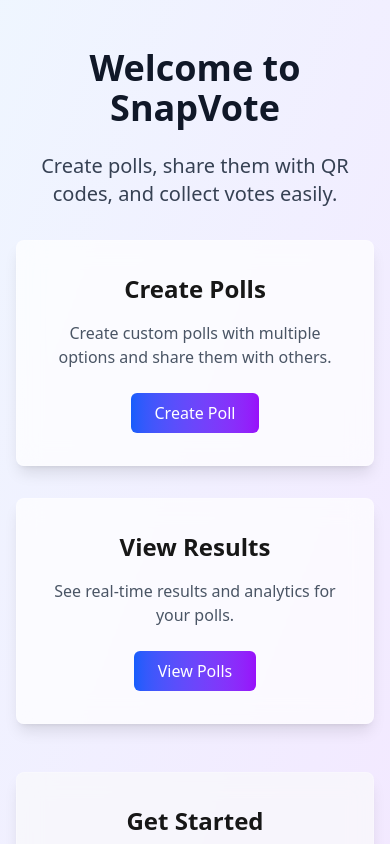
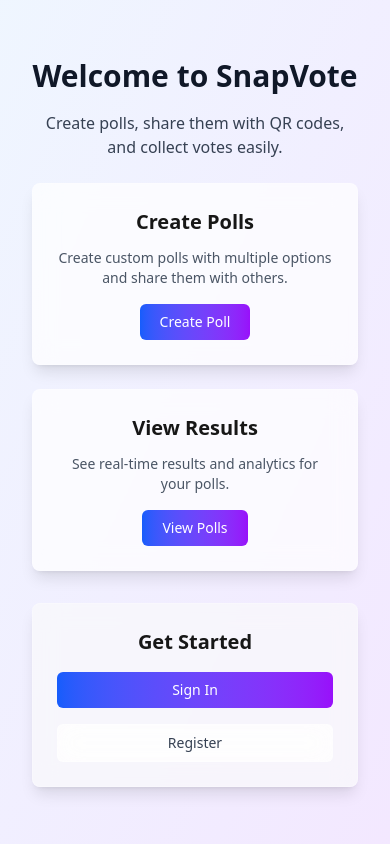
Before and after one commit to Masesee/polling-alxdev, a Next.js app: page / in a window 390 px wide. Shown: the top 844 px of the page. Built offline with nearby package versions, Linux system fonts and the light colour scheme; no server answers.

Commit message:
feat(ui): improve responsive design for mobile devices
- Update poll list grid layout for better mobile display
- Add mobile menu toggle to navbar with responsive styles
- Adjust homepage layout and typography for mobile screens

```diff
--- a/app/page.tsx
+++ b/app/page.tsx
@@ -12,53 +12,55 @@ export default async function Home() {
   }
 
   return (
-    <div className="flex min-h-screen flex-col items-center justify-center py-12 px-4 sm:px-6 lg:px-8 bg-gradient-to-br from-blue-50 to-purple-100 dark:from-gray-900 dark:to-gray-800">
-      <main className="flex flex-col items-center text-center max-w-3xl mx-auto w-full">
-        <h1 className="text-4xl font-extrabold mb-6 text-gray-900 dark:text-white">Welcome to SnapVote</h1>
-        <p className="text-xl mb-8 text-gray-700 dark:text-gray-300">
+    <div className="flex min-h-screen flex-col items-center justify-center py-8 px-4 sm:px-6 lg:px-8 bg-gradient-to-br from-blue-50 to-purple-100 dark:from-gray-900 dark:to-gray-800">
+      <main className="flex flex-col items-center text-center max-w-4xl mx-auto w-full px-4">
+        <h1 className="text-3xl sm:text-4xl md:text-5xl font-extrabold mb-4 sm:mb-6 text-gray-900 dark:text-white leading-tight">
+          Welcome to SnapVote
+        </h1>
+        <p className="text-base sm:text-lg md:text-xl mb-6 sm:mb-8 text-gray-700 dark:text-gray-300 max-w-2xl">
           Create polls, share them with QR codes, and collect votes easily.
         </p>
 
-        <div className="grid grid-cols-1 md:grid-cols-2 gap-8 w-full max-w-2xl mb-12">
-          <div className="backdrop-blur-md bg-white/70 dark:bg-gray-800/70 border border-white/20 rounded-lg p-8 flex flex-col items-center shadow-lg hover:shadow-xl transition-all duration-300 hover:scale-105">
-            <h2 className="text-2xl font-extrabold mb-4 dark:text-white">Create Polls</h2>
-            <p className="mb-6 text-gray-600 dark:text-gray-300">
+        <div className="grid grid-cols-1 md:grid-cols-2 gap-6 sm:gap-8 w-full max-w-4xl mb-8 sm:mb-12">
+          <div className="backdrop-blur-md bg-white/70 dark:bg-gray-800/70 border border-white/20 rounded-lg p-6 sm:p-8 flex flex-col items-center shadow-lg hover:shadow-xl transition-all duration-300 hover:scale-105">
+            <h2 className="text-xl sm:text-2xl font-extrabold mb-3 sm:mb-4 dark:text-white">Create Polls</h2>
+            <p className="mb-4 sm:mb-6 text-sm sm:text-base text-gray-600 dark:text-gray-300 text-center">
               Create custom polls with multiple options and share them with others.
             </p>
             <Link
               href="/polls/create"
-              className="bg-gradient-to-r from-blue-600 to-purple-600 text-white px-6 py-2 rounded-md hover:from-blue-700 hover:to-purple-700 focus:outline-none focus:ring-2 focus:ring-blue-500 focus:ring-offset-2 mt-auto transition-all duration-300 hover:scale-105"
+              className="bg-gradient-to-r from-blue-600 to-purple-600 text-white px-5 py-2 sm:px-6 sm:py-2.5 rounded-md hover:from-blue-700 hover:to-purple-700 focus:outline-none focus:ring-2 focus:ring-blue-500 focus:ring-offset-2 mt-auto transition-all duration-300 hover:scale-105 text-sm sm:text-base"
             >
               Create Poll
             </Link>
           </div>
 
-          <div className="backdrop-blur-md bg-white/70 dark:bg-gray-800/70 border border-white/20 rounded-lg p-8 flex flex-col items-center shadow-lg hover:shadow-xl transition-all duration-300 hover:scale-105">
-            <h2 className="text-2xl font-extrabold mb-4 dark:text-white">View Results</h2>
-            <p className="mb-6 text-gray-600 dark:text-gray-300">
+          <div className="backdrop-blur-md bg-white/70 dark:bg-gray-800/70 border border-white/20 rounded-lg p-6 sm:p-8 flex flex-col items-center shadow-lg hover:shadow-xl transition-all duration-300 hover:scale-105">
+            <h2 className="text-xl sm:text-2xl font-extrabold mb-3 sm:mb-4 dark:text-white">View Results</h2>
+            <p className="mb-4 sm:mb-6 text-sm sm:text-base text-gray-600 dark:text-gray-300 text-center">
               See real-time results and analytics for your polls.
             </p>
             <Link
               href="/polls"
-              className="bg-gradient-to-r from-blue-600 to-purple-600 text-white px-6 py-2 rounded-md hover:from-blue-700 hover:to-purple-700 focus:outline-none focus:ring-2 focus:ring-blue-500 focus:ring-offset-2 mt-auto transition-all duration-300 hover:scale-105"
+              className="bg-gradient-to-r from-blue-600 to-purple-600 text-white px-5 py-2 sm:px-6 sm:py-2.5 rounded-md hover:from-blue-700 hover:to-purple-700 focus:outline-none focus:ring-2 focus:ring-blue-500 focus:ring-offset-2 mt-auto transition-all duration-300 hover:scale-105 text-sm sm:text-base"
             >
               View Polls
             </Link>
           </div>
         </div>
 
-        <div className="w-full max-w-2xl backdrop-blur-md bg-gray-50/70 dark:bg-gray-800/70 border border-white/20 rounded-lg p-8 shadow-lg">
-          <h2 className="text-2xl font-extrabold mb-4 dark:text-white">Get Started</h2>
+        <div className="w-full max-w-4xl backdrop-blur-md bg-gray-50/70 dark:bg-gray-800/70 border border-white/20 rounded-lg p-6 sm:p-8 shadow-lg">
+          <h2 className="text-xl sm:text-2xl font-extrabold mb-4 dark:text-white">Get Started</h2>
           <div className="flex flex-col md:flex-row gap-4 justify-center">
             <Link
               href="/auth/login"
-              className="bg-gradient-to-r from-blue-600 to-purple-600 text-white px-6 py-2 rounded-md hover:from-blue-700 hover:to-purple-700 focus:outline-none focus:ring-2 focus:ring-blue-500 focus:ring-offset-2 transition-all duration-300 hover:scale-105"
+              className="bg-gradient-to-r from-blue-600 to-purple-600 text-white px-5 py-2 sm:px-6 sm:py-2.5 rounded-md hover:from-blue-700 hover:to-purple-700 focus:outline-none focus:ring-2 focus:ring-blue-500 focus:ring-offset-2 transition-all duration-300 hover:scale-105 text-sm sm:text-base"
             >
               Sign In
             </Link>
             <Link
               href="/auth/register"
-              className="backdrop-blur-md bg-white/70 dark:bg-gray-700/70 border border-white/20 text-gray-700 dark:text-gray-200 px-6 py-2 rounded-md hover:bg-gray-50/80 dark:hover:bg-gray-600/80 focus:outline-none focus:ring-2 focus:ring-blue-500 focus:ring-offset-2 transition-all duration-300 hover:scale-105"
+              className="backdrop-blur-md bg-white/70 dark:bg-gray-700/70 border border-white/20 text-gray-700 dark:text-gray-200 px-5 py-2 sm:px-6 sm:py-2.5 rounded-md hover:bg-gray-50/80 dark:hover:bg-gray-600/80 focus:outline-none focus:ring-2 focus:ring-blue-500 focus:ring-offset-2 transition-all duration-300 hover:scale-105 text-sm sm:text-base"
             >
               Register
             </Link>
--- a/components/polls/poll-list.tsx
+++ b/components/polls/poll-list.tsx
@@ -74,18 +74,18 @@ export default function PollList() {
 
   return (
     <div className="space-y-6">
-      <div className="grid gap-6 md:grid-cols-3">
+      <div className="grid gap-4 sm:grid-cols-2 lg:grid-cols-3">
         {polls.map((poll) => (
-          <div key={poll.id} className="border border-gray-200 dark:border-gray-700 rounded-lg p-6 shadow-sm hover:shadow-md transition-shadow bg-white dark:bg-gray-800 transition-transform hover:-translate-y-0.5">
-            <h3 className="font-medium text-lg mb-2 dark:text-white">{poll.question}</h3>
-            <p className="text-sm text-gray-500 dark:text-gray-300 mb-4">
+          <div key={poll.id} className="border border-gray-200 dark:border-gray-700 rounded-lg p-4 sm:p-6 shadow-sm hover:shadow-md transition-shadow bg-white dark:bg-gray-800 transition-transform hover:-translate-y-0.5">
+            <h3 className="font-medium text-base sm:text-lg mb-2 dark:text-white">{poll.question}</h3>
+            <p className="text-xs sm:text-sm text-gray-500 dark:text-gray-300 mb-3 sm:mb-4">
               {poll.options.length} options
               <span className="mx-1">•</span>
               {poll.options.reduce((sum, option) => sum + option.votes, 0)} total votes
             </p>
-            <div className="space-y-2 mb-4">
+            <div className="space-y-1 sm:space-y-2 mb-3 sm:mb-4">
               {poll.options.map((option) => (
-                <div key={option.id} className="flex justify-between text-sm dark:text-gray-200">
+                <div key={option.id} className="flex justify-between text-xs sm:text-sm dark:text-gray-200">
                   <span>{option.text}</span>
                   <span className="text-gray-600 dark:text-gray-300">{option.votes} votes</span>
                 </div>
@@ -94,7 +94,7 @@ export default function PollList() {
             <p className="text-xs text-gray-400 dark:text-gray-400 mb-3">
               Created on {formatDate(poll.createdAt)}
             </p>
-            <div className="flex space-x-4">
+            <div className="flex flex-col sm:flex-row space-y-2 sm:space-y-0 sm:space-x-4">
               <a
                 href={`/polls/${poll.id}`}
                 className="text-blue-600 hover:text-blue-800 dark:text-blue-400 dark:hover:text-blue-300 text-sm font-medium"
--- a/components/ui/navbar.tsx
+++ b/components/ui/navbar.tsx
@@ -2,6 +2,7 @@
 
 import Link from 'next/link';
 import { usePathname, useRouter } from 'next/navigation';
+import { useState } from 'react'; // Import useState
 import { useAuth } from '@/lib/context/auth-context';
 import { createClient } from '@/lib/supabase/client';
 import ThemeToggle from './theme-toggle';
@@ -11,6 +12,7 @@ export default function Navbar() {
   const router = useRouter();
   const { user, isLoading } = useAuth();
   const supabase = createClient();
+  const [isMenuOpen, setIsMenuOpen] = useState(false); // State for mobile menu
 
   const handleLogout = async () => {
     await supabase.auth.signOut();
@@ -30,7 +32,21 @@ export default function Navbar() {
           SnapVote
         </Link>
 
-        <div className="flex gap-6 items-center">
+        {/* Mobile menu button */}
+        <div className="md:hidden flex items-center">
+          <button onClick={() => setIsMenuOpen(!isMenuOpen)} className="text-gray-700 dark:text-gray-200 focus:outline-none">
+            <svg className="w-6 h-6" fill="none" stroke="currentColor" viewBox="0 0 24 24" xmlns="http://www.w3.org/2000/svg">
+              {isMenuOpen ? (
+                <path strokeLinecap="round" strokeLinejoin="round" strokeWidth={2} d="M6 18L18 6M6 6l12 12" />
+              ) : (
+                <path strokeLinecap="round" strokeLinejoin="round" strokeWidth={2} d="M4 6h16M4 12h16M4 18h16" />
+              )}
+            </svg>
+          </button>
+        </div>
+
+        {/* Desktop menu */}
+        <div className="hidden md:flex gap-6 items-center">
           <Link
             href="/polls"
             className={`hover:text-blue-600 transition-colors dark:text-gray-200 ${pathname.startsWith('/polls') && pathname !== '/polls/create' ? 'text-blue-600 font-medium' : ''}`}
@@ -68,6 +84,52 @@ export default function Navbar() {
           )}
         </div>
       </div>
+
+      {/* Mobile menu content */}
+      {isMenuOpen && (
+        <div className="md:hidden mt-3 space-y-2">
+          <Link
+            href="/polls"
+            className={`block px-3 py-2 rounded-md text-base font-medium text-gray-700 dark:text-gray-200 hover:bg-gray-100 dark:hover:bg-gray-700 ${pathname.startsWith('/polls') && pathname !== '/polls/create' ? 'text-blue-600 font-medium' : ''}`}
+            onClick={() => setIsMenuOpen(false)}
+          >
+            My Polls
+          </Link>
+          <Link
+            href="/polls/create"
+            className={`block px-3 py-2 rounded-md text-base font-medium text-gray-700 dark:text-gray-200 hover:bg-gray-100 dark:hover:bg-gray-700 ${pathname === '/polls/create' ? 'text-blue-600 font-medium' : ''}`}
+            onClick={() => setIsMenuOpen(false)}
+          >
+            Create Poll
+          </Link>
+          <div className="px-3 py-2">
+            <ThemeToggle />
+          </div>
+          {!isLoading && user ? (
+            <div className="block px-3 py-2">
+              <span className="text-gray-700 dark:text-gray-300 text-sm block mb-2">
+                {user.user_metadata?.full_name || user.email}
+              </span>
+              <button
+                onClick={() => { handleLogout(); setIsMenuOpen(false); }}
+                className="w-full text-left text-red-500 hover:text-red-700 transition-colors text-sm px-3 py-2 rounded-md hover:bg-gray-100 dark:hover:bg-gray-700"
+              >
+                Logout
+              </button>
+            </div>
+          ) : (
+            !isLoading && (
+              <Link
+                href="/auth/login"
+                className={`block px-3 py-2 rounded-md text-base font-medium text-gray-700 dark:text-gray-200 hover:bg-gray-100 dark:hover:bg-gray-700 ${pathname === '/auth/login' ? 'text-blue-600 font-medium' : ''}`}
+                onClick={() => setIsMenuOpen(false)}
+              >
+                Login
+              </Link>
+            )
+          )}
+        </div>
+      )}
     </nav>
   );
 }
```
